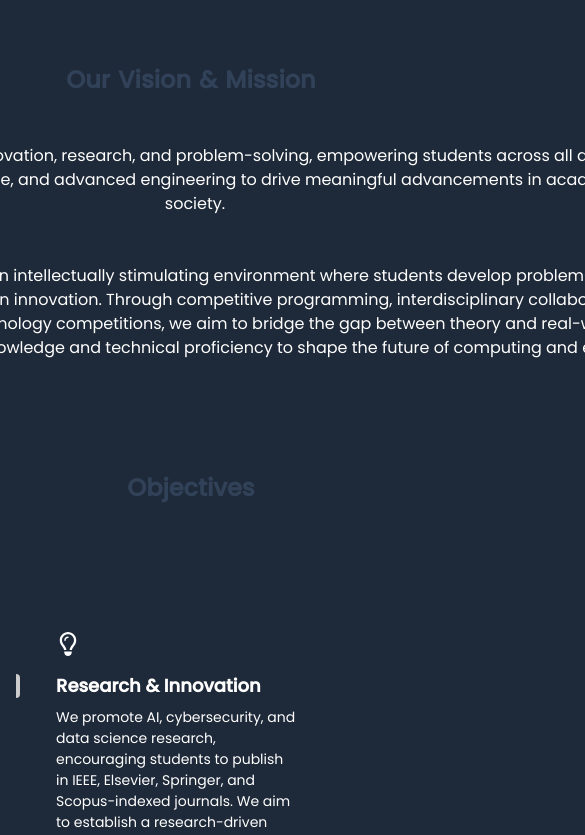
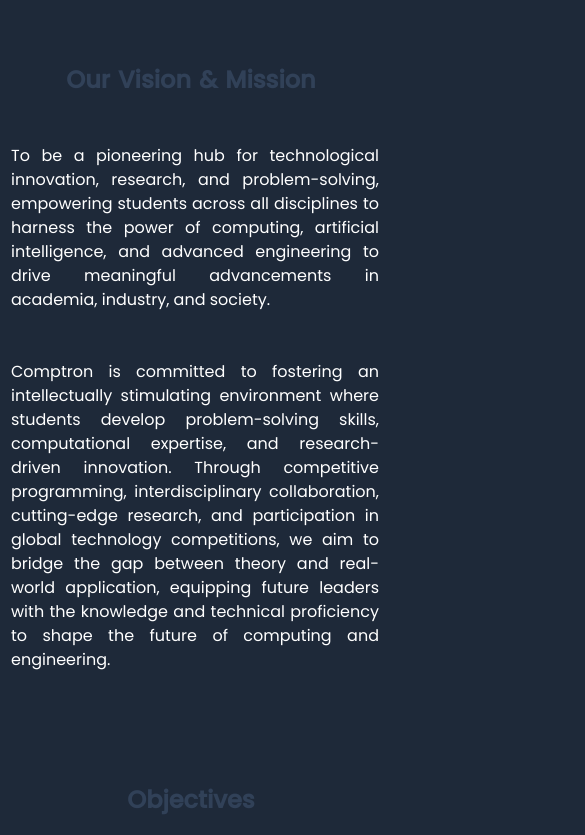
Before and after one commit to Asif9060/Comptron, a React (Vite) app: page /About in a window 390 px wide. Shown: the top 835 px of the page, 585 px wide, since content can reach past the window. Built offline with nearby package versions, Linux system fonts and the light colour scheme.

Commit message:
responsive about us page

```diff
--- /dev/null
+++ b/src/Components/UI/CSS/VisionAndMission.css
@@ -0,0 +1,19 @@
+@media (max-width: 768px) {
+  .vision{
+    width: 23rem;
+    text-align: justify;
+  }
+
+  .mission{
+    width: 23rem;
+    text-align: justify;
+  }
+  .msgadv{
+    display: none;
+  }
+  .msgForMobile{
+    display: block;
+    position: relative;
+    top: 12rem;
+  }
+}
--- a/src/pages/AboutPage.jsx
+++ b/src/pages/AboutPage.jsx
@@ -1,7 +1,8 @@
 import MessageFromAdvisor from "../Components/UI/MessageFromAdvisor";
 import Objectives from "../Components/UI/Objectives";
 import { motion } from "framer-motion";
-
+import "../Components/UI/CSS/VisionAndMission.css";
+import msgForMobile from "../assets/images/pooto/msgFormobile.php.png"
 const AboutPage = () => {
   return (
     <div className=" w-full h-screen">
@@ -24,7 +25,7 @@
         ))}
       </div>
       <div className="flex translate-y-[5rem] flex-col mb-[5rem] items-center justify-center">
-        <p className="flex-wrap text-center text-white  w-[70rem]">
+        <p className=" flex vision text-center text-white  w-[70rem]">
           To be a pioneering hub for technological innovation, research, and
           problem-solving, empowering students across all disciplines to harness
           the power of computing, artificial intelligence, and advanced
@@ -33,7 +34,7 @@
         </p>
         <br />
         <br />
-        <p className="flex-wrap text-center text-white w-[70rem]">
+        <p className="flex mission text-center text-white w-[70rem]">
           Comptron is committed to fostering an intellectually stimulating
           environment where students develop problem-solving skills,
           computational expertise, and research-driven innovation. Through
@@ -65,7 +66,13 @@
       <div className="translate-y-[10rem]">
         <Objectives></Objectives>
       </div>
-      <MessageFromAdvisor></MessageFromAdvisor>
+      <div className="msgadv">
+        <MessageFromAdvisor></MessageFromAdvisor>
+      </div>
+      <div className="msgForMobile hidden">
+        <div className="text-[25px]  text-slate-300 text-center mb-6 font-bold">Message From Advisor</div>
+        <img src={msgForMobile} alt="" />
+      </div>
     </div>
   );
 };
```
Also changed, not shown: src/assets/images/pooto/msgFormobile.php.png (added).
